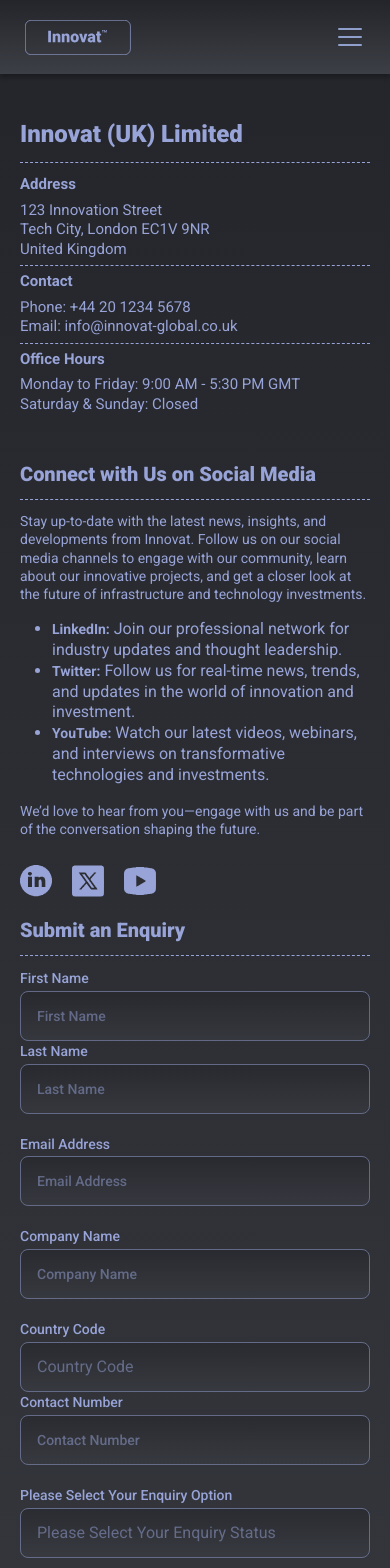
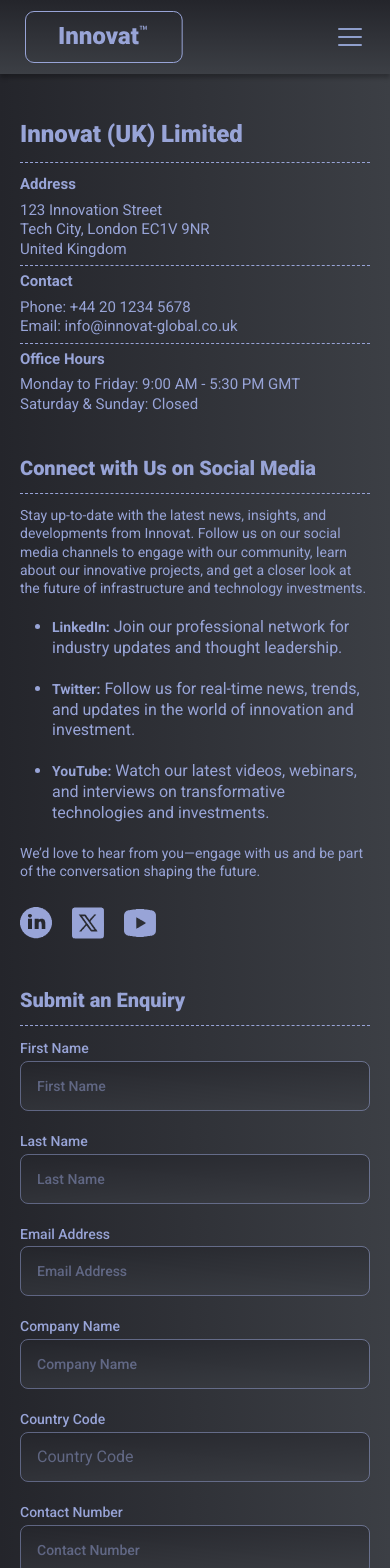
Before and after one commit to suhag-alamin/innovation, a React (Vite) app: page /contact in a window 390 px wide. Shown: the top 1568 px of the page. Built offline with nearby package versions, Linux system fonts and the light colour scheme.

Commit message:
updatesssss 2

```diff
--- a/src/components/Image.jsx
+++ b/src/components/Image.jsx
@@ -40,17 +40,7 @@ export const Check = () => <img src={check} alt={check} />;
 
 // Images
 export const WmremoveTransformed = () => (
-  <img
-    src={wmremoveTransformed}
-    alt={wmremoveTransformed}
-    width={1280}
-    height={493}
-    style={{
-      width: "1280px",
-      height: "493px",
-      // objectFit: "contain",
-    }}
-  />
+  <img src={wmremoveTransformed} alt={wmremoveTransformed} />
 );
 
 export const ApproachGraphic = () => (
--- a/src/components/ui/contact/ContactDetails.jsx
+++ b/src/components/ui/contact/ContactDetails.jsx
@@ -32,7 +32,7 @@ const ContactDetails = () => {
           community, learn about our innovative projects, and get a closer look
           at the future of infrastructure and technology investments.
         </p>
-        <ul>
+        <ul className="social-list">
           <li>
             <span>LinkedIn:</span> Join our professional network for industry
             updates and thought leadership.
--- a/src/components/ui/contact/ContactForm.jsx
+++ b/src/components/ui/contact/ContactForm.jsx
@@ -60,8 +60,8 @@ const ContactForm = () => {
     <div className="contact-section">
       <div className="icontainer">
         {!isSuccess && !isLoading ? (
-          <Row className="contact-form-section-row">
-            <Col lg={5}>
+          <Row className="g-5">
+            <Col lg={6}>
               <ContactDetails />
             </Col>
 
@@ -73,7 +73,7 @@ const ContactForm = () => {
                   onSubmit={handleSubmit}
                   className="contact-form"
                 >
-                  <Row>
+                  <Row className="gaps">
                     <Col md={6}>
                       <Form.Group>
                         <Form.Label className="label">First Name</Form.Label>
@@ -125,7 +125,7 @@ const ContactForm = () => {
                     />
                   </Form.Group>
 
-                  <Row>
+                  <Row className="gaps">
                     <Col md={4}>
                       <Form.Group>
                         <Form.Label className="label">Country Code</Form.Label>
--- a/src/components/ui/education/EducationSection.jsx
+++ b/src/components/ui/education/EducationSection.jsx
@@ -55,8 +55,8 @@ const EducationSection = () => {
 
   return (
     <div className="education-section">
-      <div className="section-header">
-        <div className="icontainer">
+      <div className="section-header icontainer">
+        <div className="">
           <h2>Education</h2>
         </div>
       </div>
--- a/src/components/ui/home/InvestmentCarousel.jsx
+++ b/src/components/ui/home/InvestmentCarousel.jsx
@@ -18,7 +18,7 @@ const InvestmentCarousel = () => {
           modules={[Navigation]}
           grabCursor={false}
           spaceBetween={17}
-          slidesPerView={1.2}
+          slidesPerView={1.1}
           navigation={{
             prevEl: navigationPrevRef.current,
             nextEl: navigationNextRef.current,
--- a/src/components/ui/research/ResearchSection.jsx
+++ b/src/components/ui/research/ResearchSection.jsx
@@ -50,8 +50,8 @@ const ResearchSection = () => {
 
   return (
     <div className="research-section">
-      <div className="section-header">
-        <div className="icontainer">
+      <div className="section-header icontainer">
+        <div className="">
           <h2>Research</h2>
         </div>
       </div>
--- a/src/styles/contact.scss
+++ b/src/styles/contact.scss
@@ -25,6 +25,8 @@
 
       &.last {
         border-bottom: none;
+        padding-bottom: 0;
+        margin-bottom: 0;
       }
 
       h3 {
@@ -47,6 +49,9 @@
 
     .social-media {
       margin-top: 41px;
+      .social-list {
+        margin-top: 20px;
+      }
       h3 {
         color: $color0;
         font-size: 24px;
@@ -63,9 +68,11 @@
         font-size: 15px;
         font-weight: 400;
         line-height: 130%;
+        margin: 0;
       }
       ul {
         li {
+          margin-bottom: 20px;
           span {
             font-weight: 700;
           }
@@ -95,6 +102,7 @@
       flex-direction: column;
       gap: 20px;
     }
+
     h2 {
       color: $color0;
       font-size: 24px;
@@ -168,6 +176,12 @@
     }
   }
 
+  @media screen and (max-width: 992px) {
+    .gaps {
+      gap: 20px;
+    }
+  }
+
   @media screen and (max-width: 768px) {
     padding: 45px 20px 50px 20px;
     .contact-form-section-row {
@@ -178,6 +192,10 @@
       .info-group {
         padding-bottom: 6px;
         margin-bottom: 6px;
+      }
+      .info-group.last {
+        padding-bottom: 0 !important;
+        margin-bottom: 0 !important;
       }
       .social-media {
         h3 {
--- a/src/styles/funds.scss
+++ b/src/styles/funds.scss
@@ -263,7 +263,7 @@
 
 // funding section
 .funding-section {
-  padding: 0 41px 60px 48px;
+  padding: 10px 41px 60px 48px;
 
   .funding-categories-row {
     gap: 81px;
--- a/src/styles/home.scss
+++ b/src/styles/home.scss
@@ -28,10 +28,13 @@
     }
   }
   img {
-    width: 100%;
+    // width: 100%;
+
     max-width: 100%;
-    height: auto;
-    object-fit: cover;
+    width: 1280px;
+    height: 493;
+    // height: auto;
+    // object-fit: cover;
   }
 
   @media (max-width: 768px) {
@@ -66,9 +69,9 @@
     @media screen and (min-width: 1400px) {
       height: 260px;
     }
-    @media screen and (max-width: 768px) {
+    @media screen and (max-width: 440px) {
+      height: 360px;
       width: 100%;
-      height: 100%;
     }
   }
 
@@ -153,10 +156,6 @@
   }
 
   @media screen and (max-width: 768px) {
-    .slider-card-wrapper {
-      height: 100%;
-      overflow-y: auto;
-    }
     .card-header {
       height: 100%;
       flex-direction: column;
@@ -390,7 +389,7 @@
   }
 
   @media (max-width: 768px) {
-    padding: 40px 20px 50px 20;
+    padding: 40px 20px 50px 20px;
     text-align: center;
     h4 {
       font-size: 24px;
--- a/src/styles/index.scss
+++ b/src/styles/index.scss
@@ -52,7 +52,7 @@ body {
   font-weight: 400;
   color: $color0 !important;
   height: 100%;
-  background: linear-gradient(0deg, #3c3f45 0%, #24252b 100%);
+  background: linear-gradient(270deg, #3c3f45 0%, #24252b 100%);
   font-size: 16px;
   line-height: 130% !important;
   z-index: 1;
--- a/src/styles/investments.scss
+++ b/src/styles/investments.scss
@@ -1,7 +1,7 @@
 @import "../styles/index.scss";
 
 .investment-categories {
-  padding: 59px 88px 59px 41px;
+  padding: 59px 41px 59px 41px;
   color: #fff;
 
   .header-text {
--- a/src/styles/navbar.scss
+++ b/src/styles/navbar.scss
@@ -113,7 +113,7 @@
       }
       //   @media (max-width: 1199.98px) {
       @media (max-width: 1290px) {
-        padding: 35px !important;
+        padding: 38px !important;
         // font-size: 16px;
 
         &.about {
@@ -517,13 +517,13 @@
     }
   }
 
-  .navbar-brand {
-    @media (max-width: 992px) {
-      img {
-        height: 35px;
-      }
-    }
-  }
+  // .navbar-brand {
+  //   @media (max-width: 992px) {
+  //     img {
+  //       height: 35px;
+  //     }
+  //   }
+  // }
 }
 
 .offcanvas {
```
